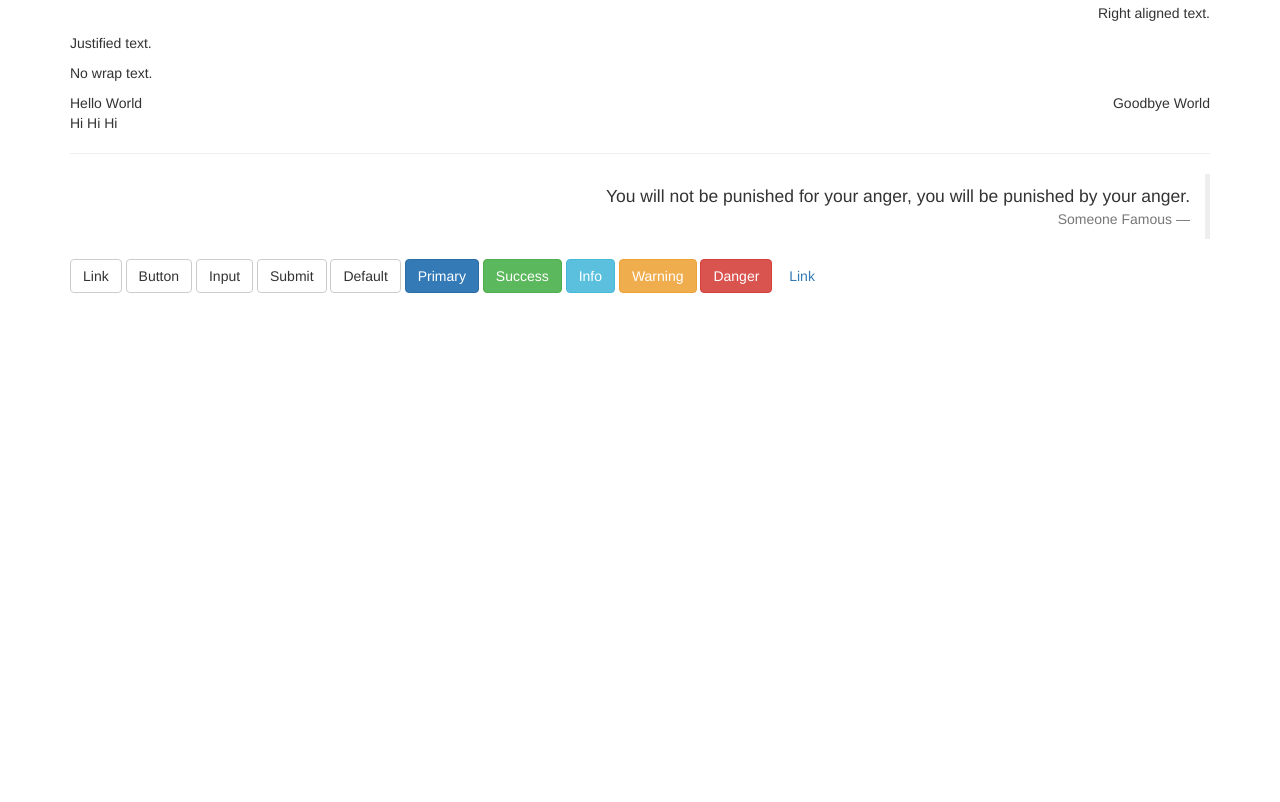
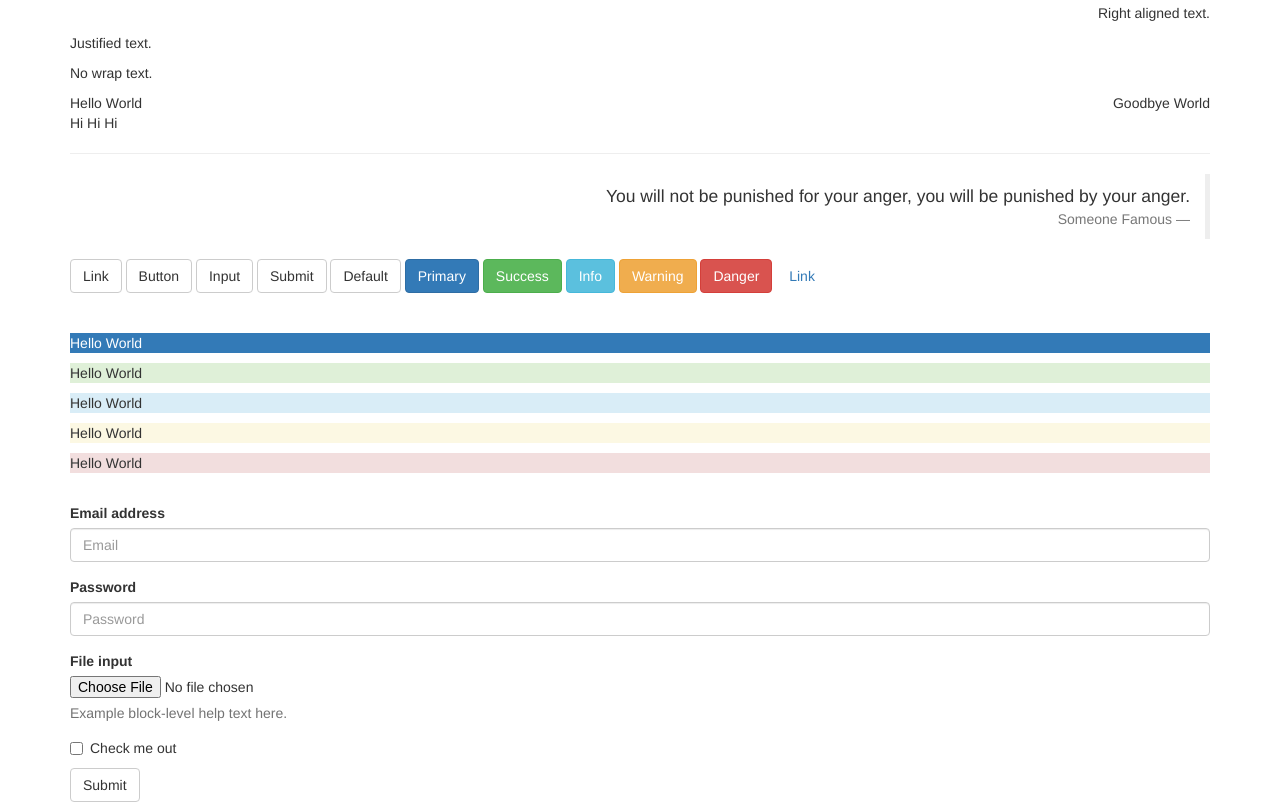
Before and after one commit to davidt-dev/bootstrap_cheetsheet, a plain HTML site: page index.html in a window 1280 px wide. Shown: the part 384-1186 px from the top of the page. Before the commit the page ends 800 px from the top, so only its background shows below. Drawn offline with nearby package versions, Linux system fonts and the light colour scheme.

Commit message:
form added

```diff
--- a/index.html
+++ b/index.html
@@ -85,7 +85,39 @@
 
 <button type="button" class="btn btn-link">Link</button>
 
+<br>
+<br>
+<br>
 
+<p class="bg-primary">Hello World</p>
+<p class="bg-success">Hello World</p>
+<p class="bg-info">Hello World</p>
+<p class="bg-warning">Hello World</p>
+<p class="bg-danger">Hello World</p>
+
+<br>
+
+<form>
+  <div class="form-group">
+    <label for="exampleInputEmail1">Email address</label>
+    <input type="email" class="form-control" id="exampleInputEmail1" placeholder="Email">
+  </div>
+  <div class="form-group">
+    <label for="exampleInputPassword1">Password</label>
+    <input type="password" class="form-control" id="exampleInputPassword1" placeholder="Password">
+  </div>
+  <div class="form-group">
+    <label for="exampleInputFile">File input</label>
+    <input type="file" id="exampleInputFile">
+    <p class="help-block">Example block-level help text here.</p>
+  </div>
+  <div class="checkbox">
+    <label>
+      <input type="checkbox"> Check me out
+    </label>
+  </div>
+  <button type="submit" class="btn btn-default">Submit</button>
+</form>
 
 
 
```
